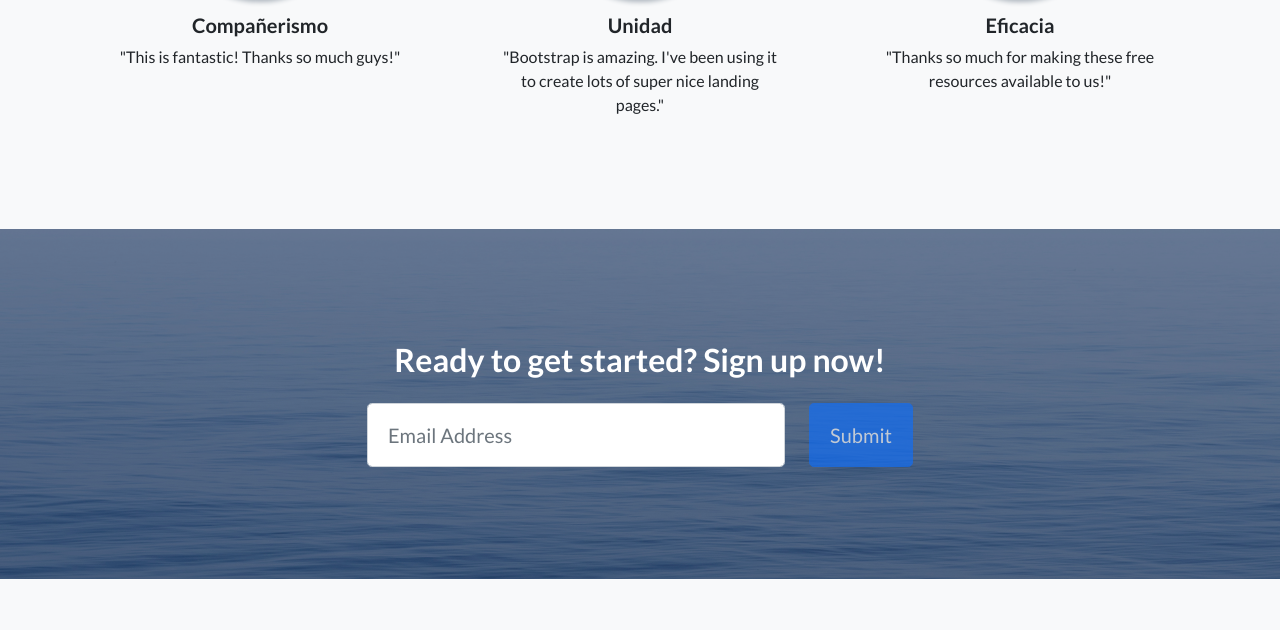
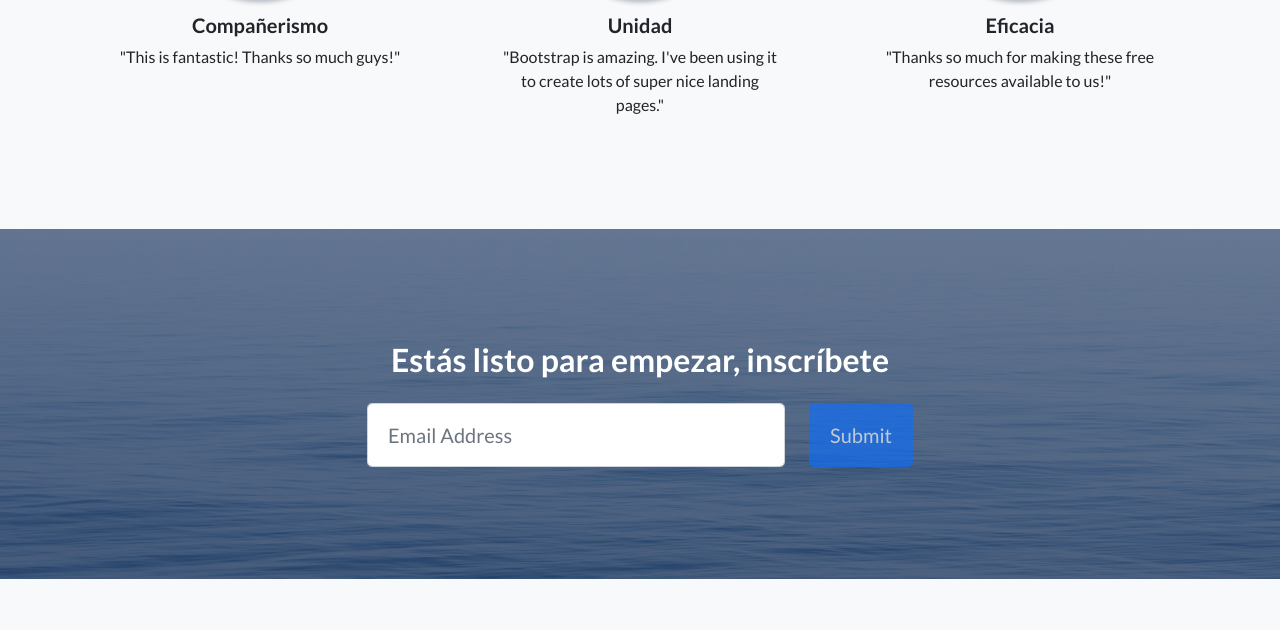
Before and after one commit to Pruebatics/Didacticatics, a plain HTML site: page index.html in a window 1280 px wide. Shown: the part 2907-3537 px from the top of the page. Drawn offline with nearby package versions, Linux system fonts and the light colour scheme.

Commit message:
Update index.html

```diff
--- a/index.html
+++ b/index.html
@@ -159,7 +159,7 @@
             <div class="container position-relative">
                 <div class="row justify-content-center">
                     <div class="col-xl-6">
-                        <h2 class="mb-4">Ready to get started? Sign up now!</h2>
+                        <h2 class="mb-4">Estás listo para empezar, inscríbete</h2>
                         <!-- Signup form-->
                         <!-- * * * * * * * * * * * * * * *-->
                         <!-- * * SB Forms Contact Form * *-->
```
